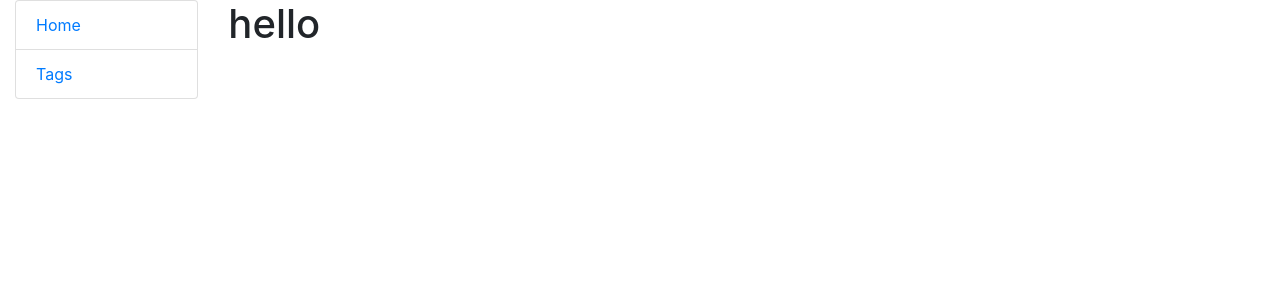
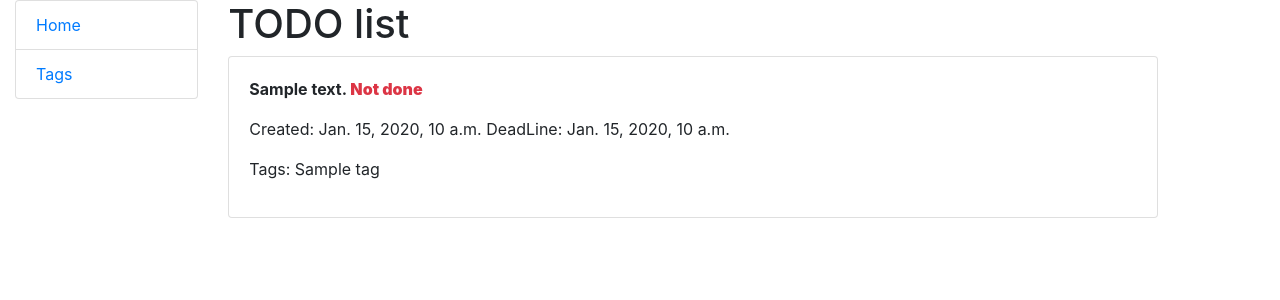
Before and after one commit to Miwacer/todo-list, a Django app: page / in a window 1280 px wide. Shown: the top 300 px of the page. Run offline with Django 5.2, Linux system fonts and the light colour scheme; tables that the repository leaves empty hold one stand-in row (values such as "Sample post").

Commit message:
add all todolist to home/page

```diff
--- a/templates/workspace/index.html
+++ b/templates/workspace/index.html
@@ -1,5 +1,35 @@
 {% extends "base.html" %}
 
 {% block content %}
-	<h1>hello</h1>
+	<h1>TODO list</h1>
+
+  {% for task in tasks.all %}
+    <div class="card">
+      <div class="card-body">
+        <div class="card-title">
+          <p class="font-weight-bold">
+          {{ task.content }}
+            <strong class="text-{% if tasks.status %}success{% else %}danger{% endif %}">
+              {% if tasks.status %}
+              	done
+              {% else %}
+                Not done
+              {% endif %}
+            </strong>
+          </p>
+        </div>
+        <p>Created: {{ task.datetime }}
+        DeadLine: {{ task.deadline }}</p>
+        <p>
+        Tags:
+        {% for tag in task.tags.all %}
+          {{ tag.name }}
+        {% endfor %}
+      </p>
+      </div>
+
+    </div>
+
+  {% endfor %}
+
 {% endblock %}
--- a/workspace/models.py
+++ b/workspace/models.py
@@ -2,7 +2,7 @@ from django.db import models
 
 class Task(models.Model):
     content = models.TextField()
-    date = models.DateTimeField(auto_now_add=True)
+    datetime = models.DateTimeField(auto_now_add=True)
     deadline = models.DateTimeField(blank=True, null=True)
     status = models.BooleanField(default=False)
     tags = models.ManyToManyField('Tag', related_name='tasks')
--- a/workspace/views.py
+++ b/workspace/views.py
@@ -1,4 +1,12 @@
 from django.shortcuts import render
 
+from workspace.models import Task
+
+
 def index(request):
-    return render(request, "workspace/index.html")
+    tasks = Task.objects.all().order_by('-datetime')
+
+    context = {
+        "tasks": tasks,
+    }
+    return render(request, "workspace/index.html", context)
```
